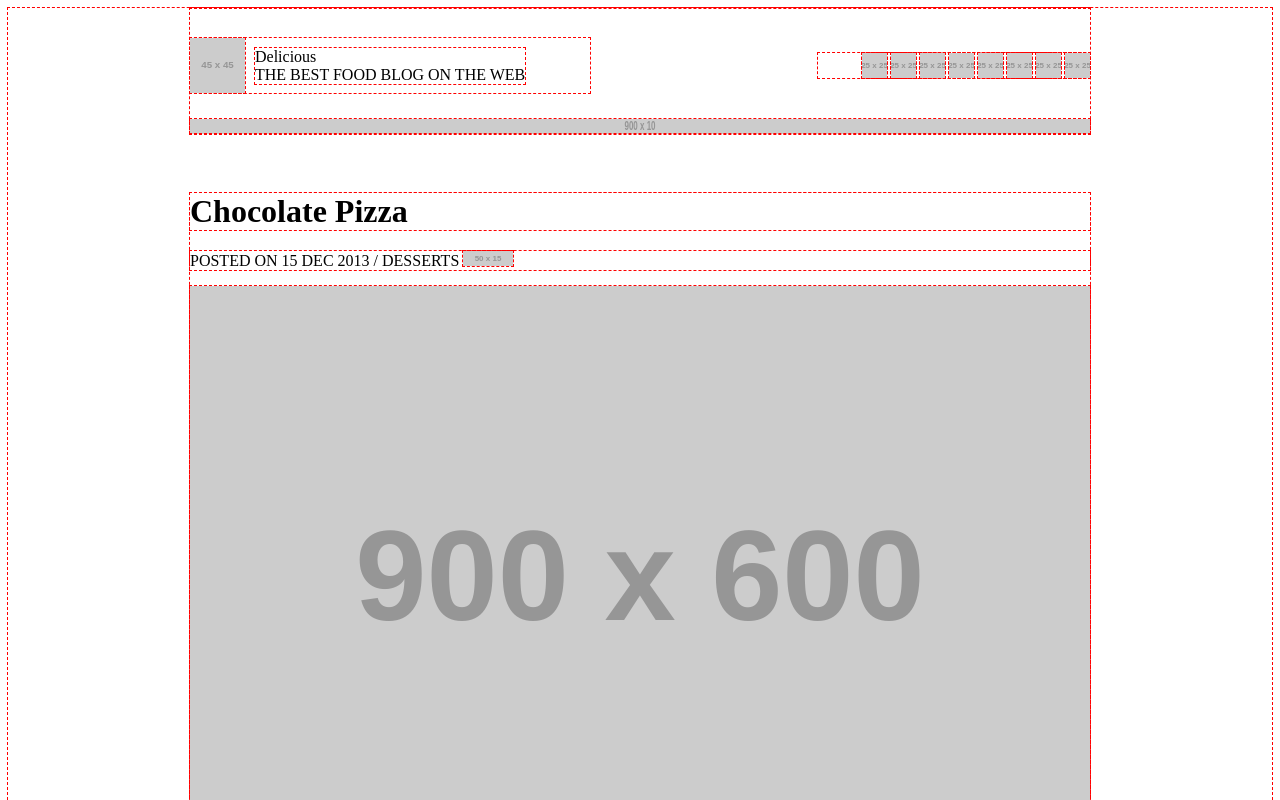
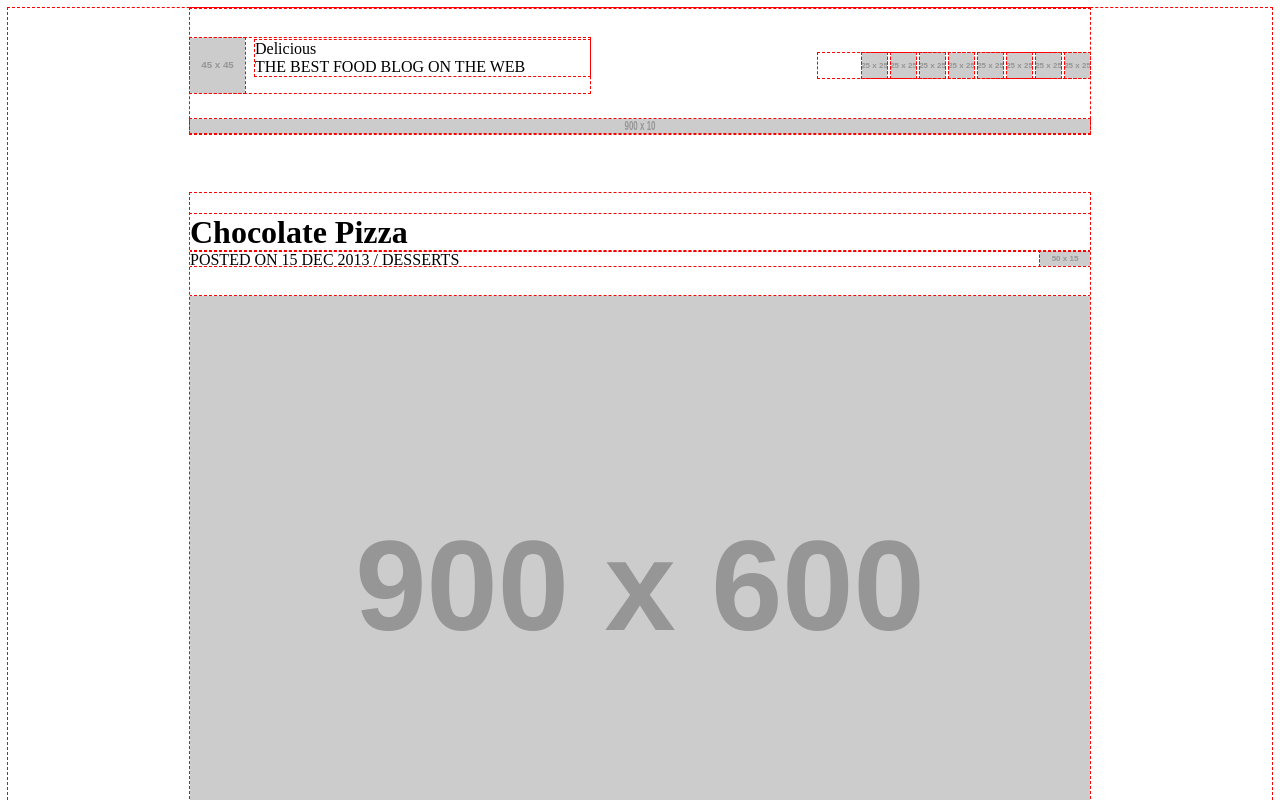
Before and after one commit to chandlerpuckett/chocolate-pizza, a plain HTML site: page index.html in a window 1280 px wide. Shown: the top 800 px of the page. Drawn offline with Linux system fonts and the light colour scheme; placeholder pictures from the web are drawn by us.

Commit message:
h1 + hero image styled and aligned

```diff
--- a/index.html
+++ b/index.html
@@ -36,12 +36,14 @@
 
     <main>
       <h1>Chocolate Pizza</h1>
-      <p>POSTED ON 15 DEC 2013 / DESSERTS
-        <img src="https://placehold.it/50x15/222" />
-      </p>
+
+      <div>
+        <p>POSTED ON 15 DEC 2013 / DESSERTS</p>
+        <div><img id="print" src="https://placehold.it/50x15/222" /></div>
+      </div>
 
 
-      <img src="https://placehold.it/900x600/222" />
+      <img id="hero" src="https://placehold.it/900x600/222" />
 
       <section>
         <p>For the fig-swirl: Melt butter over medium heat in a saucepan. Add brown sugar and stir to dissolve. Halve all of the figs and toss in the saucepan with water and lemon juice. Cook over medium heat, stirring frequently, until you have a chunky-jammy mixture. Add salt with one or two stirs, set aside and let cool completely.</p>
--- a/style.css
+++ b/style.css
@@ -59,4 +59,26 @@ main {
   width: 900px;
   margin: auto;
   margin-top: 60px;
+  overflow: hidden;
 }
+
+h1 {
+  margin-bottom: 0px;
+}
+
+h1 + div {
+  width: 900px;
+  height: 15px;
+  display: flex;
+  margin-top: 0px;
+  overflow: hidden;
+}
+
+div > p {
+  width: 900px;
+  margin-top: 0px;
+}
+
+#hero {
+  margin-top: 30px;
+}
```
